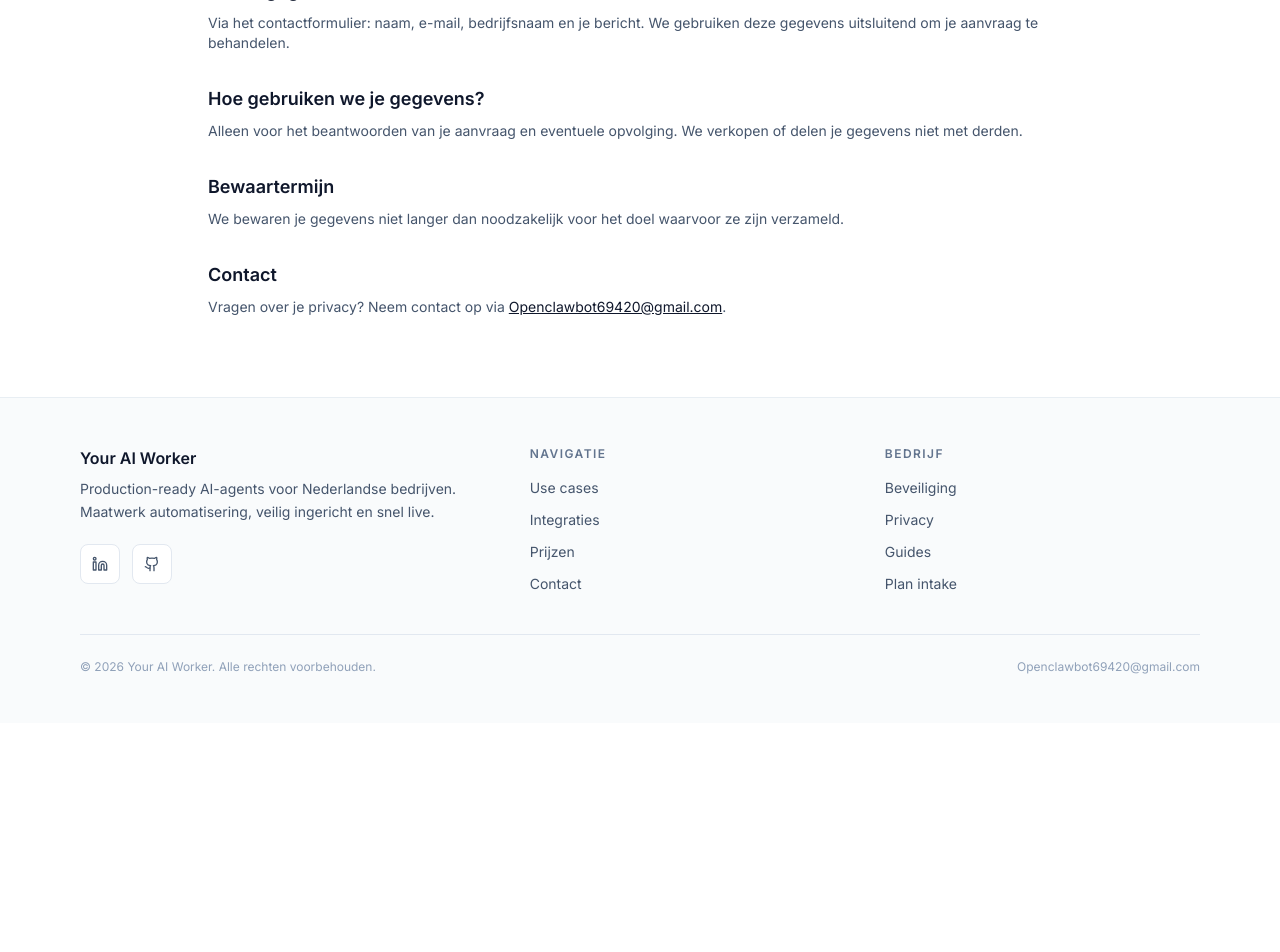
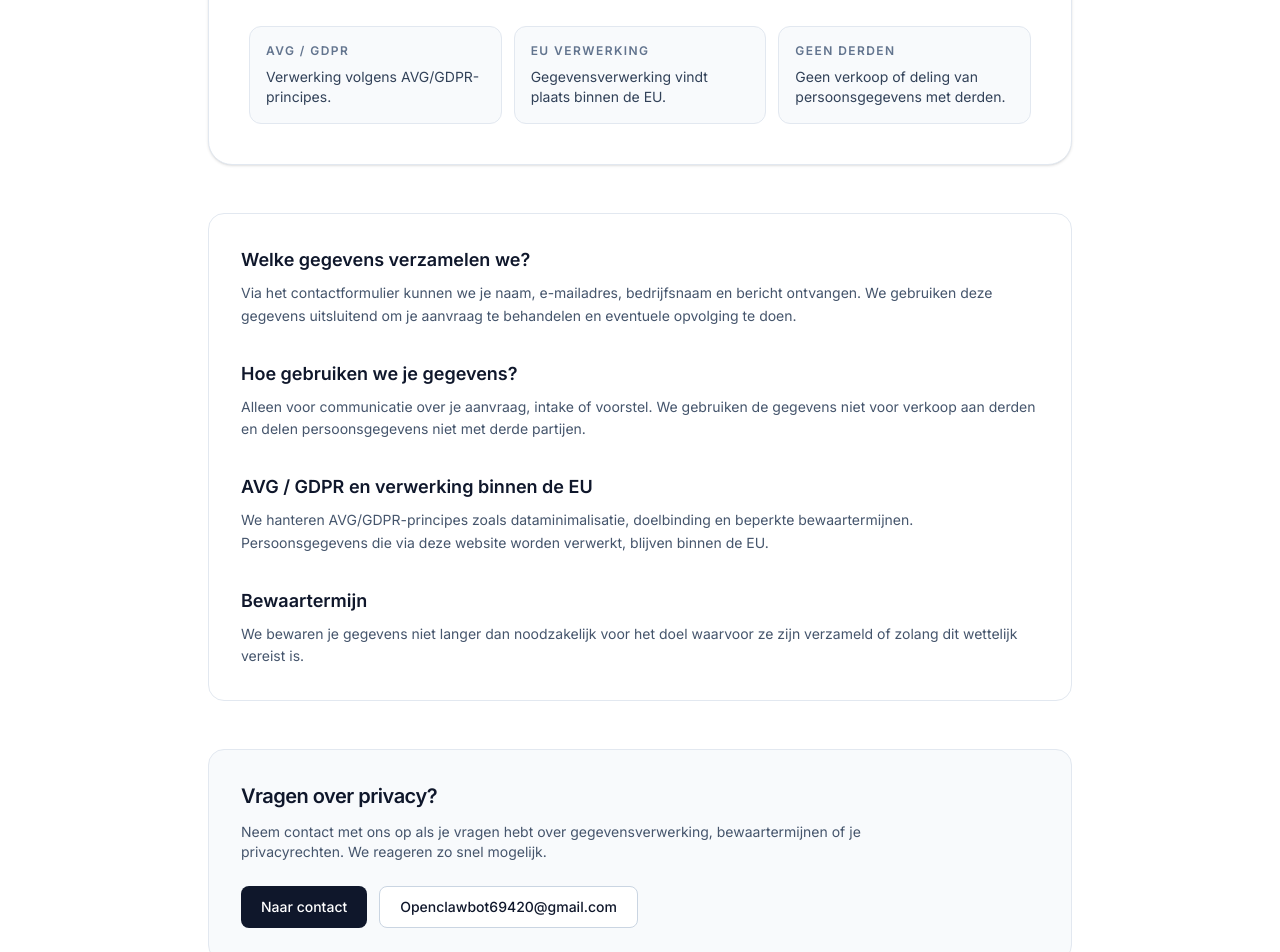
Before and after one commit to openclawbot69420-ux/youraiworker-site, a Next.js app: page /privacy in a window 1280 px wide. Shown: the part 300-1252 px from the top of the page. Before the commit the page ends 1023 px from the top, so only its background shows below. Built offline with nearby package versions, Linux system fonts and the light colour scheme.

Commit message:
Verbeter privacy pagina met AVG en EU verwerkingsinfo

```diff
--- a/src/app/privacy/page.tsx
+++ b/src/app/privacy/page.tsx
@@ -7,41 +7,103 @@ export const metadata: Metadata = {
 
 const PrivacyPage: React.FC = () => {
   return (
-    <section className="mx-auto max-w-4xl px-4 py-20">
+    <main className="mx-auto max-w-4xl px-4 py-20">
+      <section className="rounded-3xl border border-slate-200 bg-white p-8 shadow-sm sm:p-10">
         <h1 className="text-3xl font-bold tracking-tight sm:text-4xl">Privacybeleid</h1>
         <p className="mt-4 text-slate-600">
-        Wij respecteren je privacy. Hieronder lees je hoe we omgaan met gegevens.
+          Wij respecteren je privacy en verwerken persoonsgegevens alleen wanneer dat nodig is om
+          contact op te nemen of een aanvraag te behandelen.
         </p>
 
-      <div className="mt-12 prose prose-slate prose-sm max-w-none">
-        <h2 className="text-lg font-semibold mt-8">Welke gegevens verzamelen we?</h2>
-        <p className="mt-2 text-sm text-slate-600">
-          Via het contactformulier: naam, e-mail, bedrijfsnaam en je bericht. We gebruiken deze
-          gegevens uitsluitend om je aanvraag te behandelen.
+        <div className="mt-8 grid gap-3 sm:grid-cols-3">
+          <div className="rounded-xl border border-slate-200 bg-slate-50 p-4">
+            <p className="text-xs font-semibold uppercase tracking-[0.12em] text-slate-500">
+              AVG / GDPR
             </p>
+            <p className="mt-2 text-sm text-slate-700">Verwerking volgens AVG/GDPR-principes.</p>
+          </div>
+          <div className="rounded-xl border border-slate-200 bg-slate-50 p-4">
+            <p className="text-xs font-semibold uppercase tracking-[0.12em] text-slate-500">
+              EU verwerking
+            </p>
+            <p className="mt-2 text-sm text-slate-700">
+              Gegevensverwerking vindt plaats binnen de EU.
+            </p>
+          </div>
+          <div className="rounded-xl border border-slate-200 bg-slate-50 p-4">
+            <p className="text-xs font-semibold uppercase tracking-[0.12em] text-slate-500">
+              Geen derden
+            </p>
+            <p className="mt-2 text-sm text-slate-700">
+              Geen verkoop of deling van persoonsgegevens met derden.
+            </p>
+          </div>
+        </div>
+      </section>
 
-        <h2 className="text-lg font-semibold mt-8">Hoe gebruiken we je gegevens?</h2>
-        <p className="mt-2 text-sm text-slate-600">
-          Alleen voor het beantwoorden van je aanvraag en eventuele opvolging. We verkopen of delen
-          je gegevens niet met derden.
+      <section className="mt-12 rounded-2xl border border-slate-200 bg-white p-6 sm:p-8">
+        <div className="space-y-8">
+          <div>
+            <h2 className="text-lg font-semibold text-slate-900">Welke gegevens verzamelen we?</h2>
+            <p className="mt-2 text-sm leading-relaxed text-slate-600">
+              Via het contactformulier kunnen we je naam, e-mailadres, bedrijfsnaam en bericht
+              ontvangen. We gebruiken deze gegevens uitsluitend om je aanvraag te behandelen en
+              eventuele opvolging te doen.
             </p>
+          </div>
 
-        <h2 className="text-lg font-semibold mt-8">Bewaartermijn</h2>
-        <p className="mt-2 text-sm text-slate-600">
+          <div>
+            <h2 className="text-lg font-semibold text-slate-900">Hoe gebruiken we je gegevens?</h2>
+            <p className="mt-2 text-sm leading-relaxed text-slate-600">
+              Alleen voor communicatie over je aanvraag, intake of voorstel. We gebruiken de
+              gegevens niet voor verkoop aan derden en delen persoonsgegevens niet met derde
+              partijen.
+            </p>
+          </div>
+
+          <div>
+            <h2 className="text-lg font-semibold text-slate-900">AVG / GDPR en verwerking binnen de EU</h2>
+            <p className="mt-2 text-sm leading-relaxed text-slate-600">
+              We hanteren AVG/GDPR-principes zoals dataminimalisatie, doelbinding en beperkte
+              bewaartermijnen. Persoonsgegevens die via deze website worden verwerkt, blijven binnen
+              de EU.
+            </p>
+          </div>
+
+          <div>
+            <h2 className="text-lg font-semibold text-slate-900">Bewaartermijn</h2>
+            <p className="mt-2 text-sm leading-relaxed text-slate-600">
               We bewaren je gegevens niet langer dan noodzakelijk voor het doel waarvoor ze zijn
-          verzameld.
+              verzameld of zolang dit wettelijk vereist is.
             </p>
+          </div>
+        </div>
+      </section>
 
-        <h2 className="text-lg font-semibold mt-8">Contact</h2>
-        <p className="mt-2 text-sm text-slate-600">
-          Vragen over je privacy? Neem contact op via{" "}
-          <a href="mailto:Openclawbot69420@gmail.com" className="text-slate-900 underline">
+      <section className="mt-12 rounded-2xl border border-slate-200 bg-slate-50 p-6 sm:p-8">
+        <h2 className="text-xl font-semibold tracking-tight text-slate-900">
+          Vragen over privacy?
+        </h2>
+        <p className="mt-3 max-w-2xl text-sm text-slate-600">
+          Neem contact met ons op als je vragen hebt over gegevensverwerking, bewaartermijnen of
+          je privacyrechten. We reageren zo snel mogelijk.
+        </p>
+        <div className="mt-6 flex flex-col gap-3 sm:flex-row">
+          <a
+            href="/contact"
+            className="inline-flex items-center justify-center rounded-lg bg-slate-900 px-5 py-2.5 text-sm font-medium text-white transition-colors hover:bg-slate-800"
+          >
+            Naar contact
+          </a>
+          <a
+            href="mailto:Openclawbot69420@gmail.com"
+            className="inline-flex items-center justify-center rounded-lg border border-slate-300 bg-white px-5 py-2.5 text-sm font-medium text-slate-900 transition-colors hover:bg-slate-50"
+          >
             Openclawbot69420@gmail.com
           </a>
-          .
-        </p>
         </div>
       </section>
+    </main>
   )
 }
 
```
Lines whose indentation alone changed are shown as unchanged.
